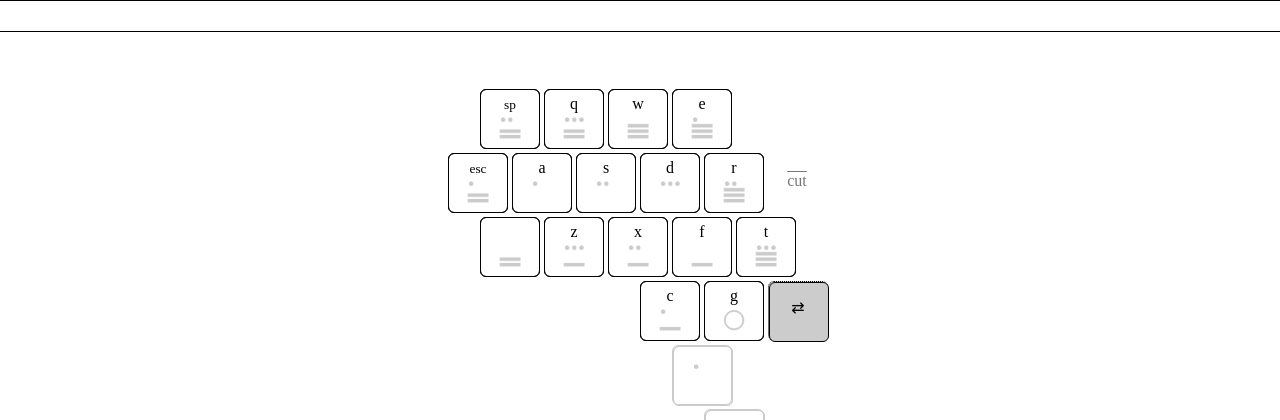
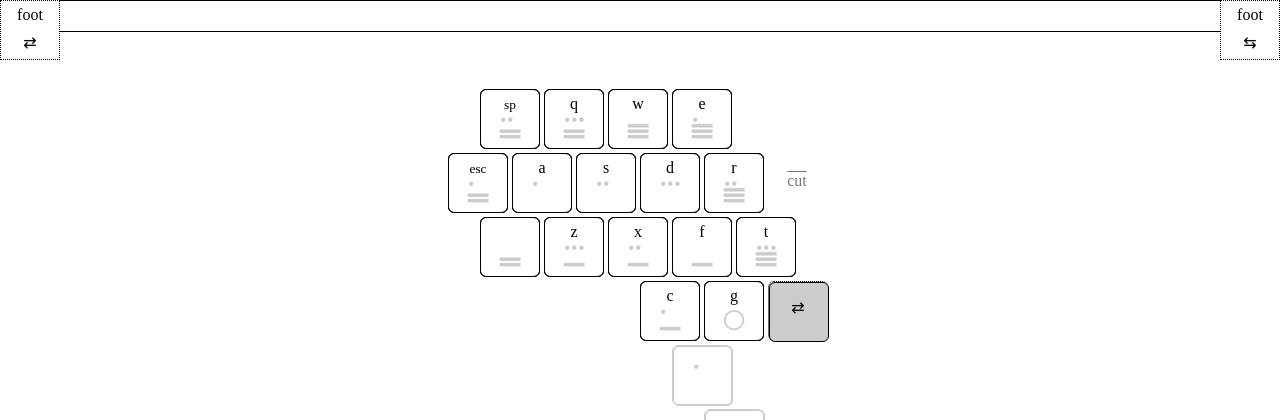
Before and after one commit to vaskoiii/symmetric-keyboard, a PHP site: page /index.php?texture=vhex in a window 1280 px wide. Shown: the top 420 px of the page. Run offline with PHP 8.4, Linux system fonts and the light colour scheme; data that the repository does not hold is empty.

Commit message:
footswitches

```diff
--- a/index.php
+++ b/index.php
@@ -311,6 +311,24 @@ else
 <div id="output_anchor">
 	<div id="output"></div>
 </div>
+<style>
+	#left_foot,
+	#right_foot {
+		position: absolute;
+		top: 0px;
+		border-radius: 0;
+		border: 1px dotted;
+		background: #fff;
+		}
+	#left_foot {
+		left: 0px;
+		}
+	#right_foot {
+		right: 0px;
+		}
+</style>
+<div id="left_foot">foot<br />&#8644;</div>
+<div id="right_foot">foot<br />&#8646;</div>
 <div id="both">
 	<div id="left_base">
 	<div id="left"><?
@@ -526,6 +544,9 @@ else
 		# swap
 		ptswap('lkm4');
 		ptswap('rkm4');
+		# foot
+		ptswap('left_foot');
+		ptswap('right_foot');
 		# clear
 		ptclear('lclear');
 		ptclear('rclear');
```
